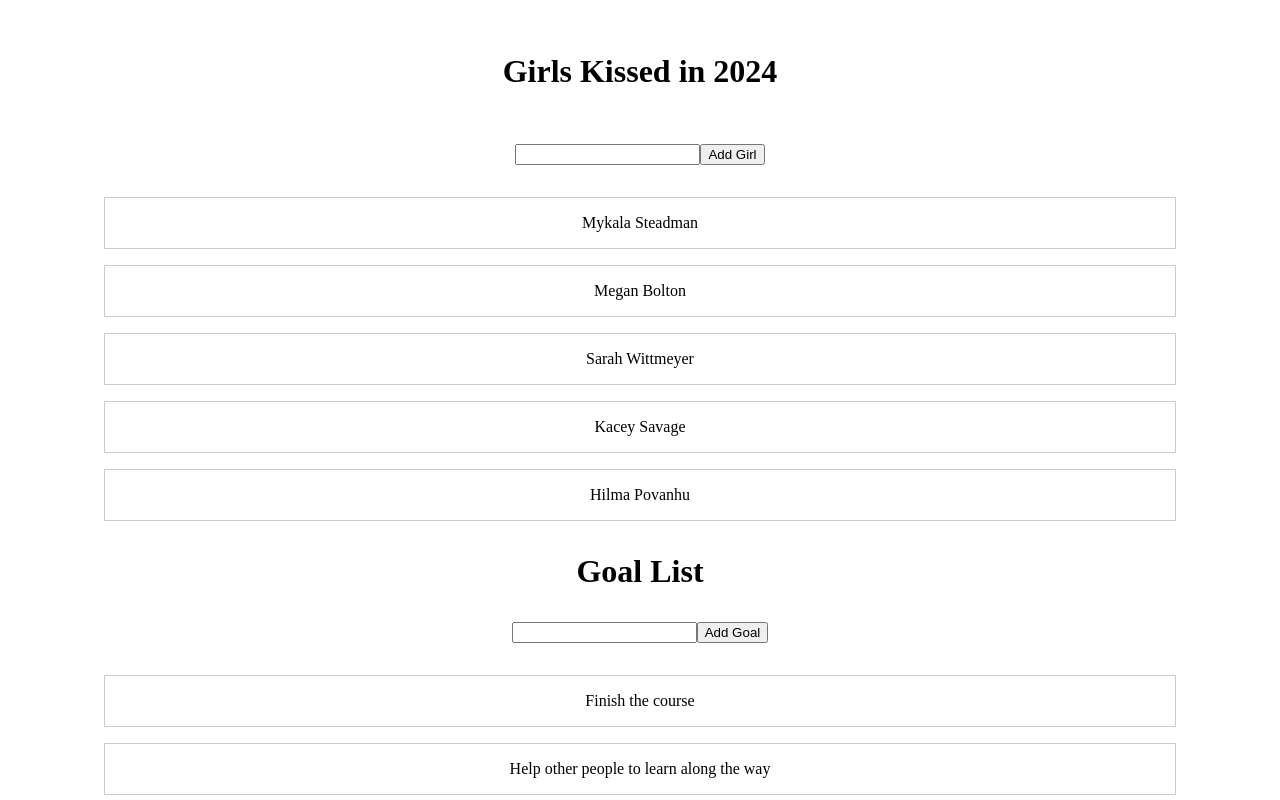
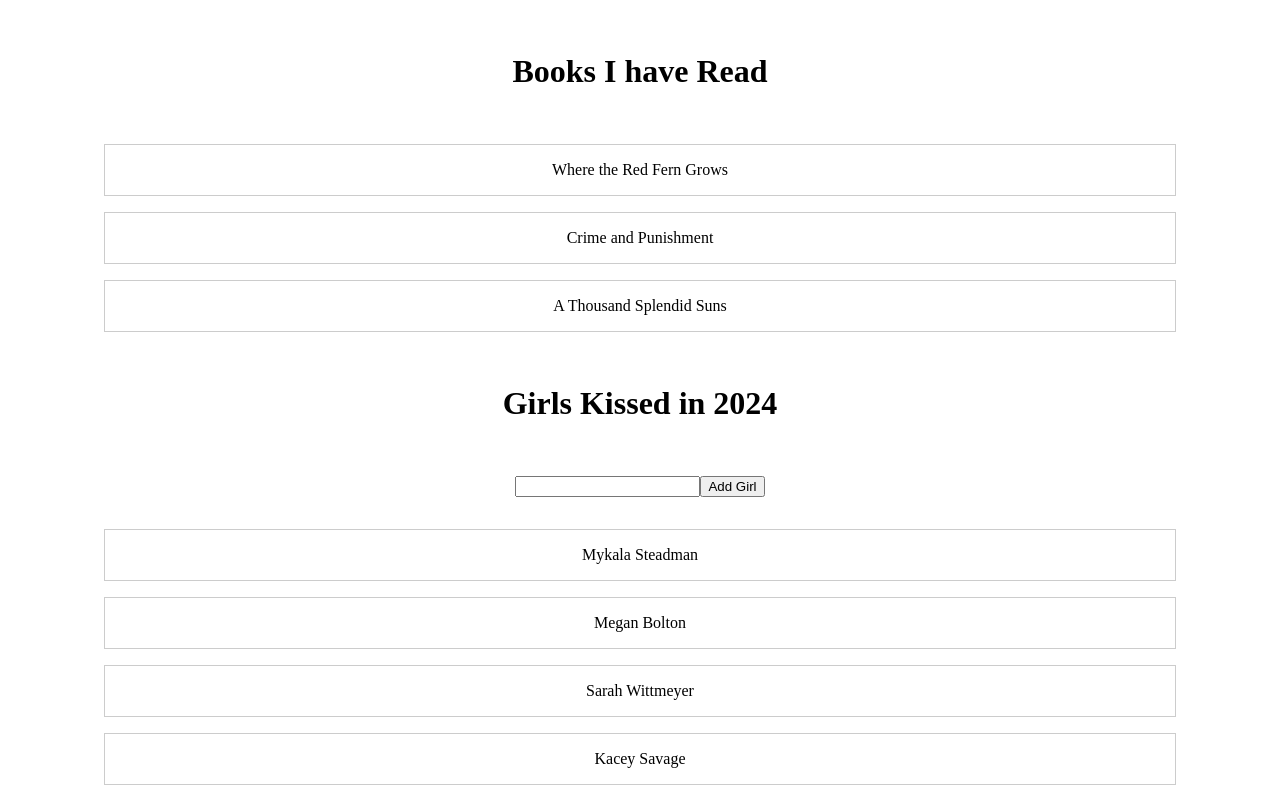
Before and after one commit to NateEnsign/interview-small-builds, a React (Vite) app: page / in a window 1280 px wide. Shown: the top 800 px of the page. Built offline with nearby package versions, Linux system fonts and the light colour scheme.

Commit message:
built bout a book list app

```diff
--- a/package.json
+++ b/package.json
@@ -11,7 +11,8 @@
   },
   "dependencies": {
     "react": "^18.3.1",
-    "react-dom": "^18.3.1"
+    "react-dom": "^18.3.1",
+    "react-router-dom": "^7.1.0"
   },
   "devDependencies": {
     "@eslint/js": "^9.17.0",
--- a/src/App.jsx
+++ b/src/App.jsx
@@ -2,10 +2,12 @@ import "./App.css";
 import GoalsApp from "./components/goals-app/GoalsApp";
 import ToDo from "./components/to-do-list/toDo";
 import GirlsKissed from "./components/kiss-app/GirlsKissed";
+import BooksRead from "./components/books-app/BooksRead";
 
 function App() {
   return (
     <>
+      <BooksRead />
       <GirlsKissed />
       <GoalsApp />
       <ToDo />
--- /dev/null
+++ b/src/components/books-app/BookList.css
@@ -0,0 +1,11 @@
+.book-list {
+    list-style-type: none;
+    padding: 0 5rem;
+    text-align: center;
+}
+
+.book-list li {
+    border: 1px solid #ccc;
+    padding: 1rem;
+    margin: 1rem;
+}
--- /dev/null
+++ b/src/components/books-app/BookList.jsx
@@ -0,0 +1,16 @@
+import React from 'react'
+import './BookList.css';
+
+const BookList = ({ books }) => {
+  return (
+    <div>
+        <ul className='book-list'>
+            {books.map((book) => {
+                return <li key={book.id}>{book.book}</li>
+            })}
+        </ul>
+    </div>
+  )
+}
+
+export default BookList
--- /dev/null
+++ b/src/components/books-app/BooksRead.css
@@ -0,0 +1,4 @@
+.books-read-header {
+    text-align: center;
+    padding: 2rem;
+}
--- /dev/null
+++ b/src/components/books-app/BooksRead.jsx
@@ -0,0 +1,20 @@
+import React, { useState } from 'react'
+import './BooksRead.css';
+import BookList from './BookList';
+
+const BooksRead = () => {
+    const [completedBooks, setCompletedBooks] = useState([
+        {id: 'cb1', book: 'Where the Red Fern Grows'},
+        {id: 'cb2', book: 'Crime and Punishment'},
+        {id: 'cb3', book: 'A Thousand Splendid Suns'},
+    ])
+
+  return (
+    <div>
+        <h1 className='books-read-header'>Books I have Read</h1>
+        <BookList books={completedBooks} />
+    </div>
+  )
+}
+
+export default BooksRead
```
Also changed, not shown: src/components/books-app/NewBook.jsx (added), 1 other file (tests, documents, lock files or other folders).
